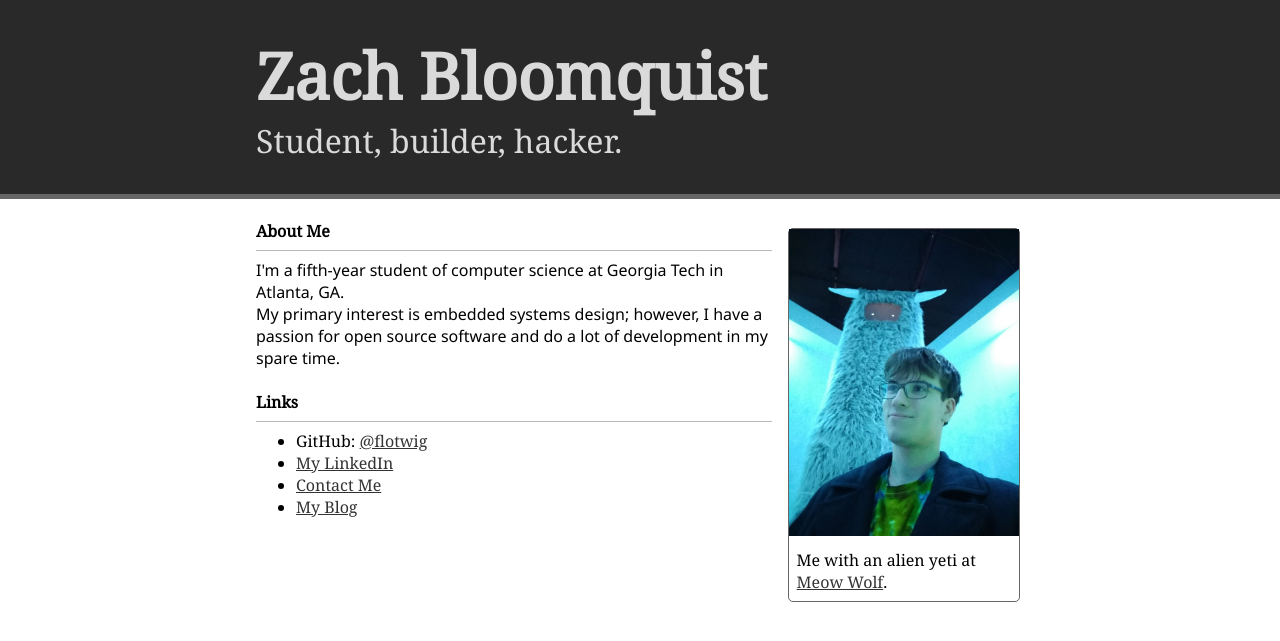
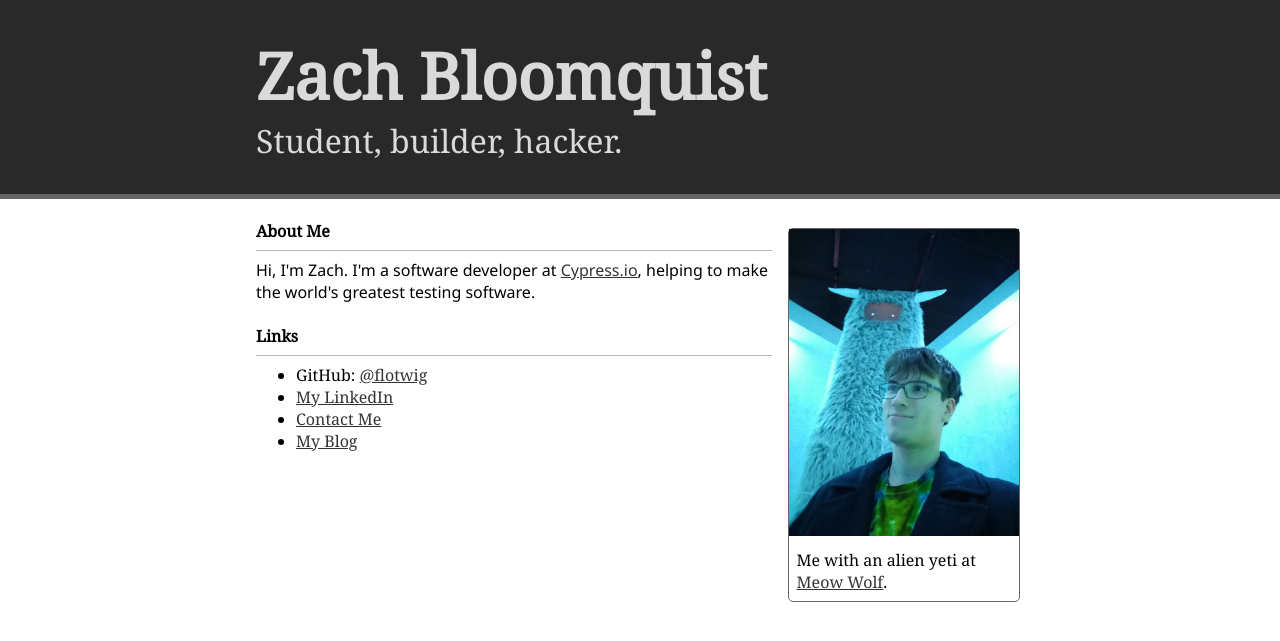
Before and after one commit to flotwig/site, a Jekyll site: the page built from index.html, in a window 1280 px wide. Shown: the top 641 px of the page. Built offline with Jekyll 4.4.1, drawn with Linux system fonts in a browser that asks for light colours.

Commit message:
what i do has changed

```diff
--- a/index.html
+++ b/index.html
@@ -11,8 +11,7 @@ title: Zach Bloomquist
 
 <h4>About Me</h4>
 <hr/>
-I'm a fifth-year student of computer science at Georgia Tech in Atlanta, GA.<br/>
-My primary interest is embedded systems design; however, I have a passion for open source software and do a lot of development in my spare time.
+Hi, I'm Zach. I'm a software developer at <a href="https://cypress.io">Cypress.io</a>, helping to make the world's greatest testing software.<br/>
 
 <h4>Links</h4>
 <hr/>
```
